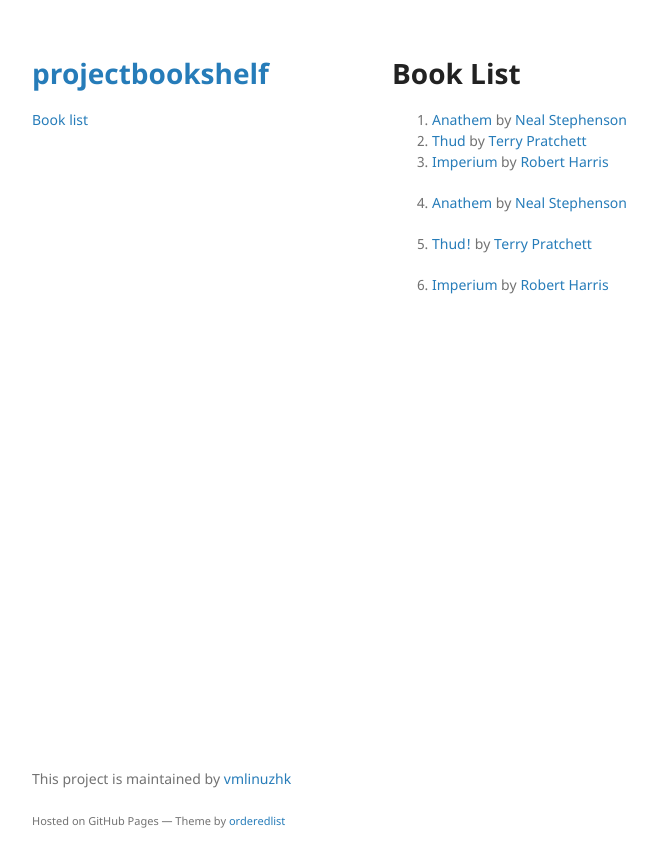
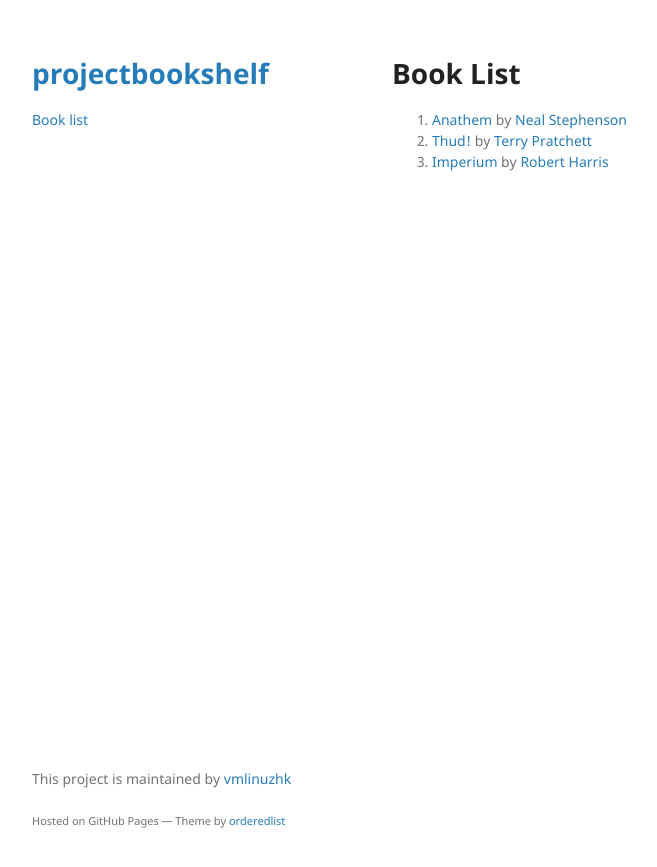
Before and after one commit to vmlinuzhk/projectbookshelf, a Jekyll site: the page built from books.md, in a window 1280 px wide. Shown: the top 867 px of the page, without its empty margins (178-835 px from the left). Built offline with Jekyll 4.4.1, drawn with Linux system fonts in a browser that asks for light colours; our own code applies the rules of GitHub Pages for plain Markdown files; the repository's description, which GitHub fills in, is left out.

Commit message:
Tidy up:

```diff
--- a/books.md
+++ b/books.md
@@ -1,9 +1,5 @@
 # Book List
 
-1. [Anathem](/books/{{ "Anathem" | slugify: "latin" }}) by [Neal Stephenson](/authors/{{ "Neal Stephenson" | slugify: "latin" }})
-2. [Thud](/books/2) by [Terry Pratchett](/authors/2)
-3. [Imperium](/books/3) by [Robert Harris](/authors/3)
 
 {% for book in site.data.books %}
-{{ forloop.index }}. [{{book.title}}](/books/{{ book.title | slugify: "latin"}}) by [{{book.author}}](/authors/{{ book.author | slugify: "latin" }})
-{% endfor %}
+{{ forloop.index }}. [{{book.title}}](/books/{{ book.title | slugify: "latin"}}) by [{{book.author}}](/authors/{{ book.author | slugify: "latin" }}){% endfor %}
```
